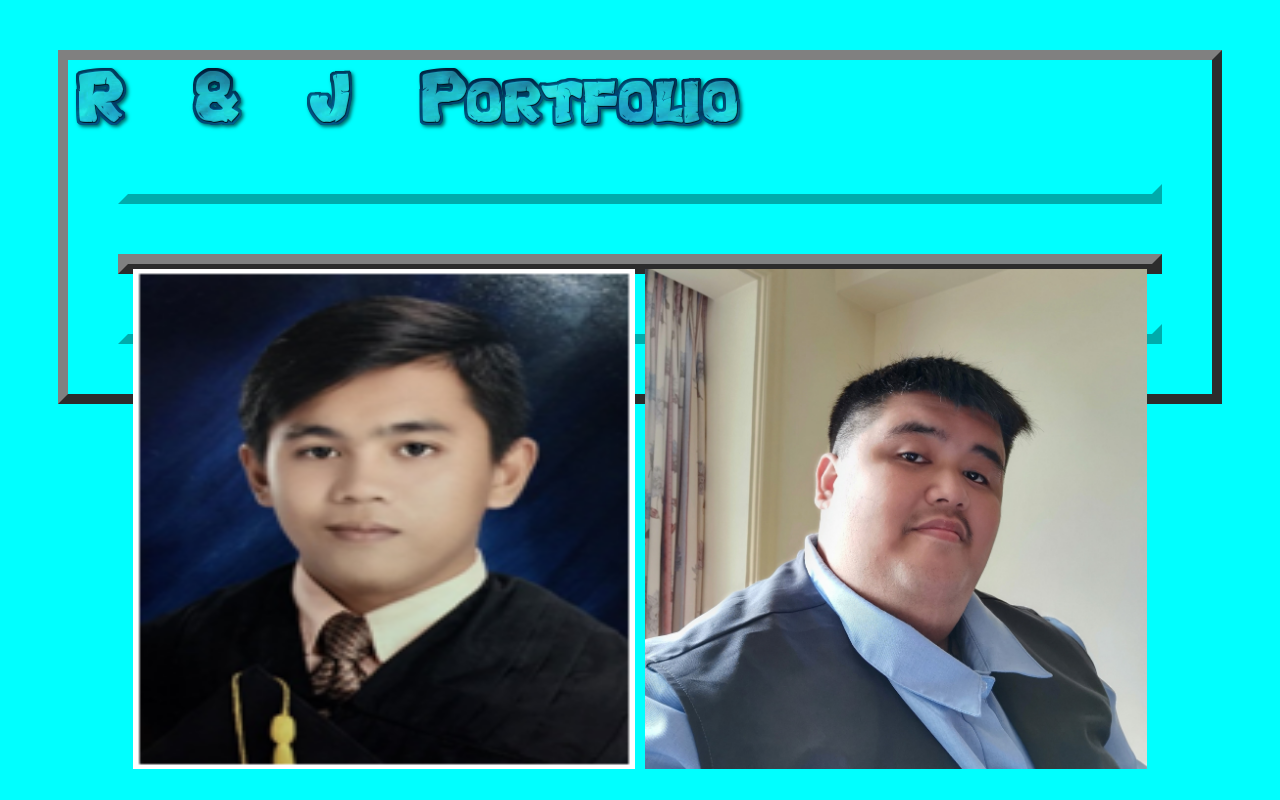
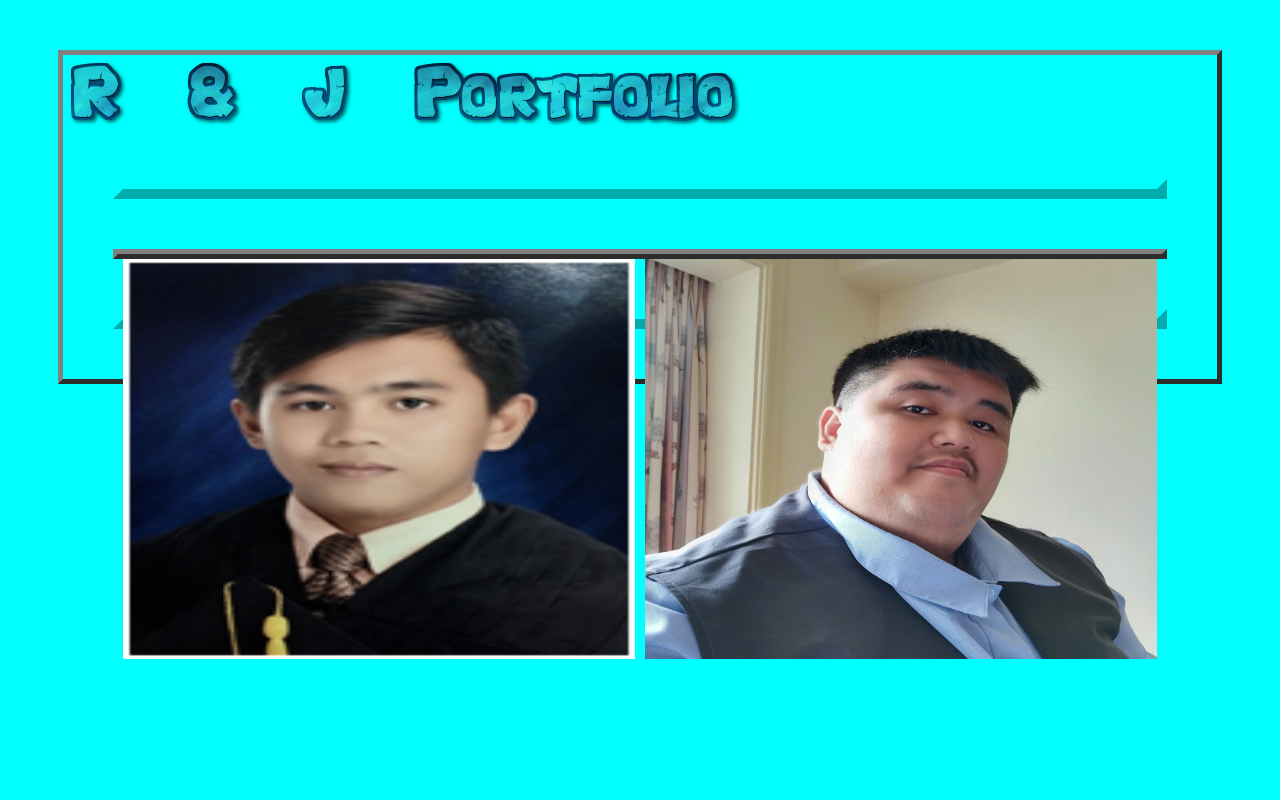
Before and after one commit to Rielly27/r-j, a plain HTML site: page index.html in a window 1280 px wide. Drawn offline with Linux system fonts and the light colour scheme.

Commit message:
Update index.html

```diff
--- a/index.html
+++ b/index.html
@@ -8,7 +8,7 @@
 
 .myDiv {
 
-  border: 10px outset grey;
+  border: 5px outset grey;
   margin: 50px;
 
 }
@@ -37,7 +37,7 @@ body {
 .image {
   display: inline;
   width: 98%;
-  height: 500px;
+  height: 400px;
   padding: 5px;
 
 }
@@ -70,7 +70,7 @@ body {
   text-align: center;
 }
 .mydiv2{
-  border: 10px outset grey;
+  border: 5px outset grey;
   margin: 50px;
 }
 
```
